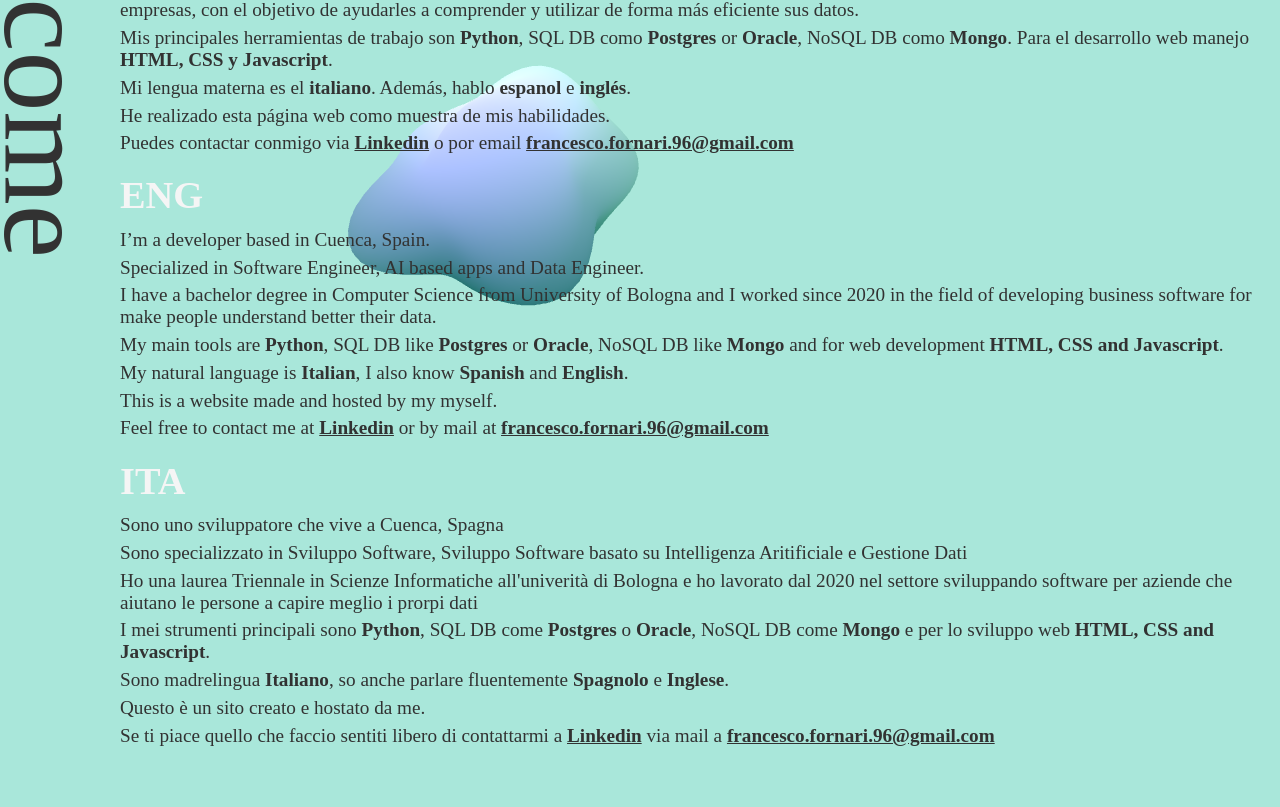
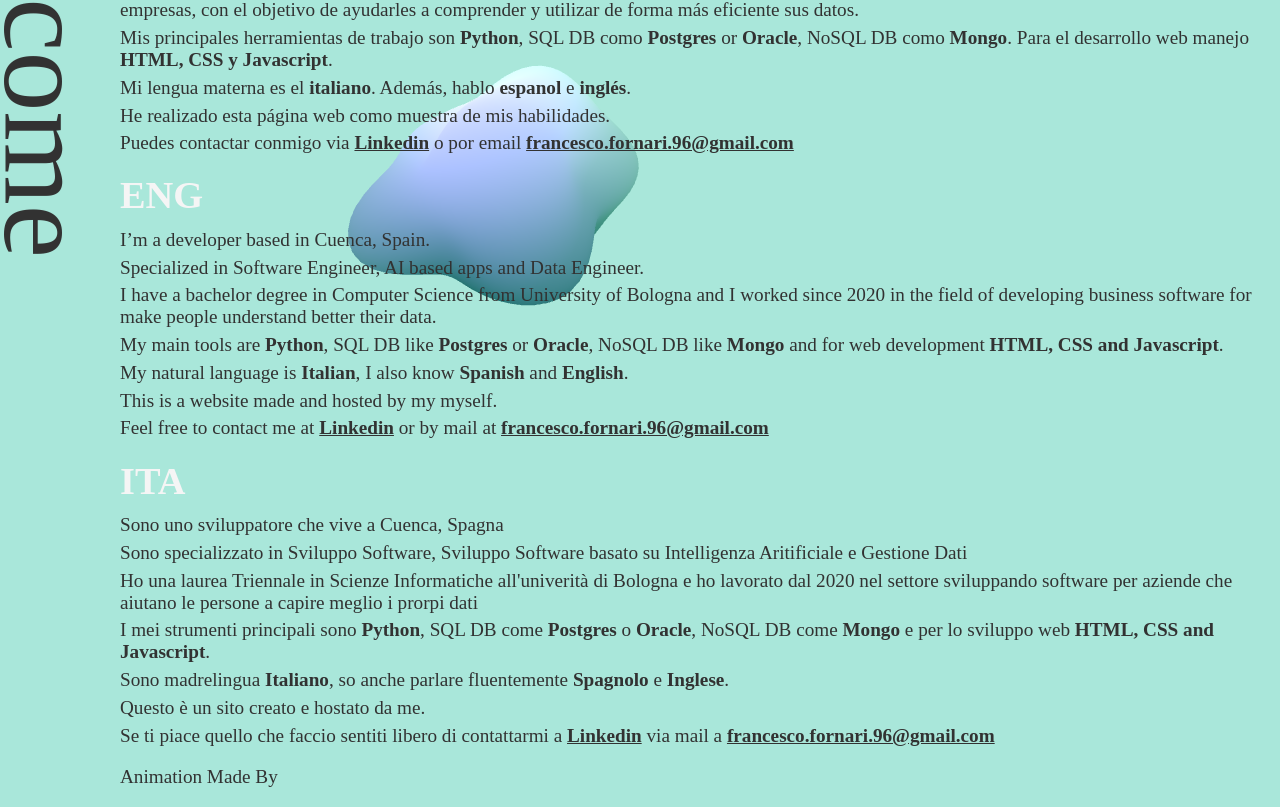
Before and after one commit to forno96/portfolio, a SvelteKit app in the folder my-portfolio/: page / in a window 1280 px wide. Shown: the part 216-1023 px from the top of the page. Before the commit the page ends 982 px from the top, so only its background shows below. Built offline with nearby package versions, Linux system fonts and the light colour scheme; a web font is replaced by a local one.

Commit message:
ADD: add credits section to +page.svelte

```diff
--- a/my-portfolio/src/routes/+page.svelte
+++ b/my-portfolio/src/routes/+page.svelte
@@ -79,6 +79,11 @@
 			>
 			via mail a <a href="mailto:francesco.fornari.96@gmail.com">francesco.fornari.96@gmail.com</a>
 		</p>
+	</div>
+
+
+	<div id="credits">
+		<p>Animation Made By</p>
 	</div>
 </div>
 
```
